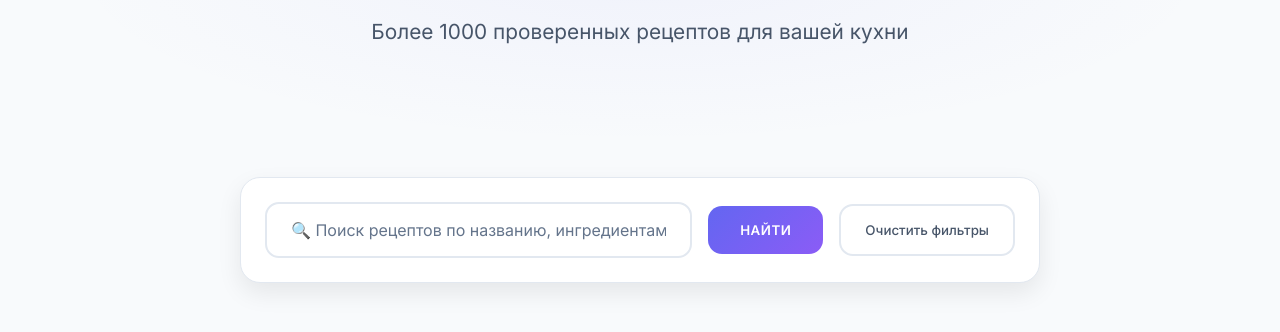
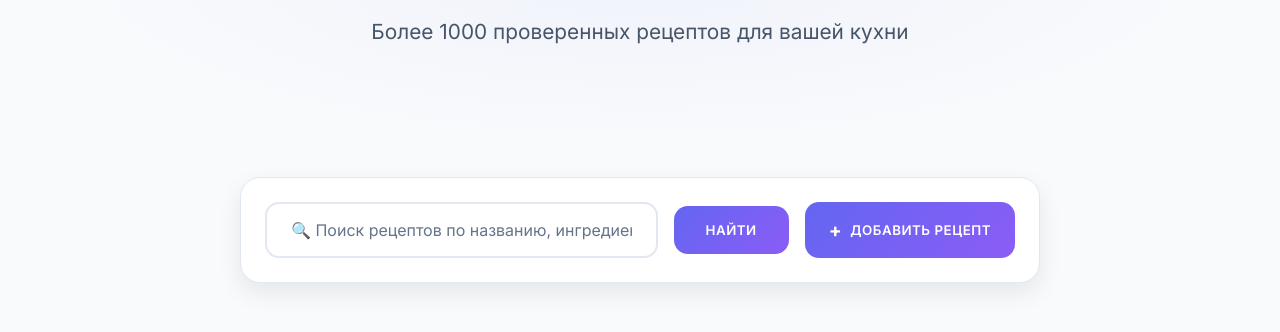
Before and after one commit to Valero-123/first, a plain HTML site: page index.html in a window 1280 px wide. Shown: the part 328-660 px from the top of the page. Drawn offline with Linux system fonts and the light colour scheme.

Commit message:
Add files via upload

```diff
--- a/css/style.css
+++ b/css/style.css
@@ -1863,4 +1863,30 @@ body.dark-theme .clear-all-filters-btn:hover {
   .card-content {
     padding: 1.5rem;
   }
-}
+}/* Стили для кнопки добавления рецепта в поисковой секции */
+.add-recipe-main-btn {
+  display: inline-flex;
+  align-items: center;
+  gap: 0.5rem;
+  background: var(--gradient-primary);
+  color: white;
+  border: none;
+  padding: 1rem 1.5rem;
+  border-radius: 14px;
+  font-weight: 600;
+  cursor: pointer;
+  transition: all 0.3s ease;
+  text-transform: uppercase;
+  letter-spacing: 0.5px;
+  white-space: nowrap;
+}
+
+.add-recipe-main-btn:hover {
+  transform: translateY(-2px);
+  box-shadow: 0 8px 20px rgba(99, 102, 241, 0.3);
+}
+
+.add-recipe-main-btn .add-recipe-icon {
+  font-weight: bold;
+  font-size: 1.2rem;
+}
--- a/src/presenter/recipes-board-presenter.js
+++ b/src/presenter/recipes-board-presenter.js
@@ -153,8 +153,8 @@ export default class RecipesBoardPresenter {
 
     const searchInput = this.#boardContainer.querySelector('.search-input');
     const searchBtn = this.#boardContainer.querySelector('.search-btn');
-    const clearFiltersBtn = this.#boardContainer.querySelector('.clear-filters-btn');
-    const addRecipeBtn = this.#boardContainer.querySelector('.add-recipe-btn');
+    const addRecipeMainBtn = this.#boardContainer.querySelector('.add-recipe-main-btn');
+    const clearFiltersBtn = this.#boardContainer.querySelector('.clear-all-filters-btn');
 
     // Поиск
     if (searchInput && searchBtn) {
@@ -181,13 +181,24 @@ export default class RecipesBoardPresenter {
       console.log('✅ Search listeners added');
     }
 
-    // Очистка фильтров
+    // НОВАЯ КНОПКА: Добавление рецепта в поисковой секции
+    if (addRecipeMainBtn) {
+      addRecipeMainBtn.addEventListener('click', () => {
+        console.log('➕ Add recipe main button clicked');
+        this.#handleAddRecipe();
+      });
+      console.log('✅ Add recipe main button listener added');
+    } else {
+      console.error('❌ Add recipe main button not found!');
+    }
+
+    // Кнопка очистки фильтров (теперь в секции активных фильтров)
     if (clearFiltersBtn) {
       clearFiltersBtn.addEventListener('click', () => {
         console.log('🗑️ Clearing all filters');
         this.#clearAllFilters();
       });
-      console.log('✅ Clear filters listener added');
+      console.log('✅ Clear filters button listener added');
     }
 
     // Фильтры
@@ -208,17 +219,6 @@ export default class RecipesBoardPresenter {
         });
       }
     });
-
-    // Кнопка добавления рецепта
-    if (addRecipeBtn) {
-      addRecipeBtn.addEventListener('click', () => {
-        console.log('➕ Add recipe button clicked');
-        this.#handleAddRecipe();
-      });
-      console.log('✅ Add recipe button listener added');
-    } else {
-      console.error('❌ Add recipe button not found!');
-    }
 
     console.log('✅ All event listeners set up');
   }
@@ -417,7 +417,7 @@ export default class RecipesBoardPresenter {
     form.querySelector('#addTitle').focus();
   }
 
-  // НОВЫЙ МЕТОД: Показ формы редактирования
+  // Метод для формы редактирования рецепта
   #showEditRecipeForm(recipe) {
     const modal = document.createElement('div');
     modal.className = 'edit-modal';
@@ -432,7 +432,6 @@ export default class RecipesBoardPresenter {
     this.#setupEditRecipeFormListeners(modal, form, recipe);
   }
 
-  // НОВЫЙ МЕТОД: Создание HTML формы редактирования
   #createEditRecipeFormHTML(recipe) {
     return `
       <h2>Редактировать рецепт</h2>
@@ -498,7 +497,6 @@ export default class RecipesBoardPresenter {
     `;
   }
 
-  // НОВЫЙ МЕТОД: Настройка обработчиков формы редактирования
   #setupEditRecipeFormListeners(modal, form, recipe) {
     const cancelBtn = form.querySelector('.cancel-btn');
     const saveBtn = form.querySelector('.save-btn');
--- a/src/view/form-add-recipe-component.js
+++ b/src/view/form-add-recipe-component.js
@@ -5,7 +5,11 @@ function createFormAddRecipeComponentTemplate() {
     <div class="search-section">
       <input type="text" class="search-input" placeholder="🔍 Поиск рецептов по названию, ингредиентам...">
       <button class="search-btn" type="button">Найти</button>
-      <button class="clear-filters-btn" type="button">Очистить фильтры</button>
+      <!-- ЗАМЕНА: Вместо очистки фильтров - кнопка добавления рецепта -->
+      <button class="add-recipe-main-btn" type="button">
+        <span class="add-recipe-icon">+</span>
+        Добавить рецепт
+      </button>
     </div>
 
     <div class="filters-grid">
@@ -59,14 +63,11 @@ function createFormAddRecipeComponentTemplate() {
     <div class="active-filters" id="activeFilters">
       <div class="active-filters-title">Активные фильтры:</div>
       <div class="active-filters-list" id="activeFiltersList"></div>
+      <!-- ДОБАВЛЕНО: Кнопка очистки фильтров в секции активных фильтров -->
+      <button class="clear-all-filters-btn" type="button">Очистить все фильтры</button>
     </div>
 
-    <div class="add-recipe-section">
-      <button class="add-recipe-btn" type="button">
-        <span class="add-recipe-icon">+</span>
-        Добавить новый рецепт
-      </button>
-    </div>
+    <!-- УДАЛЕНО: Большая кнопка добавления рецепта снизу -->
   `;
 }
 
```
